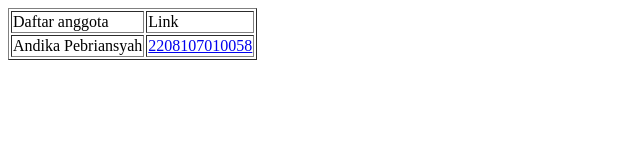
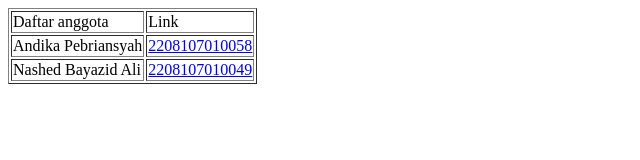
Before and after one commit to andikapebriansyah22/POPL-2024-KelompokAPNBA, a plain HTML site: page index.html in a window 1280 px wide. Shown: the whole page, without its empty margins (0-640 px from the left). Drawn offline with Linux system fonts and the light colour scheme.

Commit message:
make link to 2208107010049

```diff
--- a/index.html
+++ b/index.html
@@ -13,6 +13,10 @@
         <td>Andika Pebriansyah</td>
         <td><a href="2208107010058.html">2208107010058</a></td>
       </tr>
+      <tr>
+        <td>Nashed Bayazid Ali</td>
+        <td><a href="2208107010049.html">2208107010049</a></td>
+      </tr>
     </table>
   </body>
 </html>
```
Also changed, not shown: 2208107010049.html (renamed from index-20240905NBA.html).
